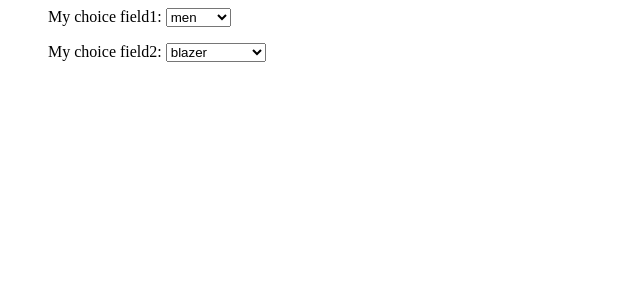
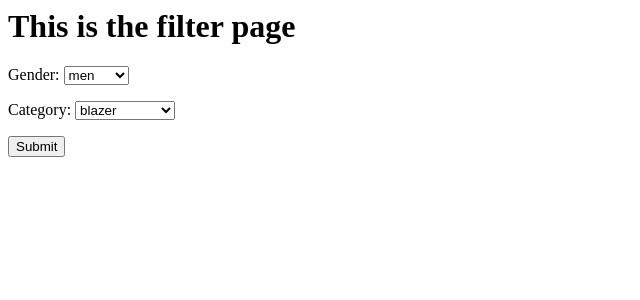
Before and after one commit to Ethan-syc/FloorDog, a Django app: page /filter/ in a window 1280 px wide. Shown: the top 300 px of the page, without its empty margins (0-640 px from the left). Run offline with Django 3.2, Linux system fonts and the light colour scheme.

Commit message:
can successfully submit result through HTTP POST request

```diff
--- a/templates/some_template.html
+++ b/templates/some_template.html
@@ -1,5 +1,8 @@
-<ul>
+<h1>This is the filter page</h1>
+<form action="" method="post">
+    {% csrf_token %}
     <table>
         {{ form.as_p }}
     </table>
-</ul>
+    <input type="submit" value="Submit"/>
+</form>
--- a/website/forms.py
+++ b/website/forms.py
@@ -74,7 +74,7 @@ CATEGORY = (('blazer', 'blazer'),
 
 
 class MyForm(forms.Form):
-    my_choice_field1 = forms.ChoiceField(widget=forms.Select(),
-                                         choices=GENDER)
-    my_choice_field2 = forms.ChoiceField(widget=forms.Select(),
-                                         choices=CATEGORY)
+    gender = forms.ChoiceField(widget=forms.Select(),
+                               choices=GENDER)
+    category = forms.ChoiceField(widget=forms.Select(),
+                                 choices=CATEGORY)
--- a/website/views.py
+++ b/website/views.py
@@ -1,4 +1,6 @@
-from django.shortcuts import render, render_to_response
+from django.http import HttpResponseRedirect
+from django.shortcuts import render
+from django.urls import reverse
 
 from .forms import *
 
@@ -7,6 +9,21 @@ def index(request):
     return render(request, 'index.html')
 
 
+# form = MyForm()
+# return render_to_response('some_template.html', {'form': form})
+
 def filter_page(request):
-    form = MyForm()
-    return render_to_response('some_template.html', {'form': form})
+    filter_form = MyForm(request.POST)
+    if request.method == 'POST' and filter_form.is_valid():
+        gender = filter_form.cleaned_data['gender']
+        category = filter_form.cleaned_data['category']
+        print(gender)
+        print(category)
+        # if gender == 'M':
+        #         #     men_result_list =
+        #         # else:
+        #         #     pass
+        return HttpResponseRedirect(reverse('filter page', args=()))
+    else:
+        filter_form = MyForm()
+        return render(request, 'some_template.html', {'form': filter_form})
```
